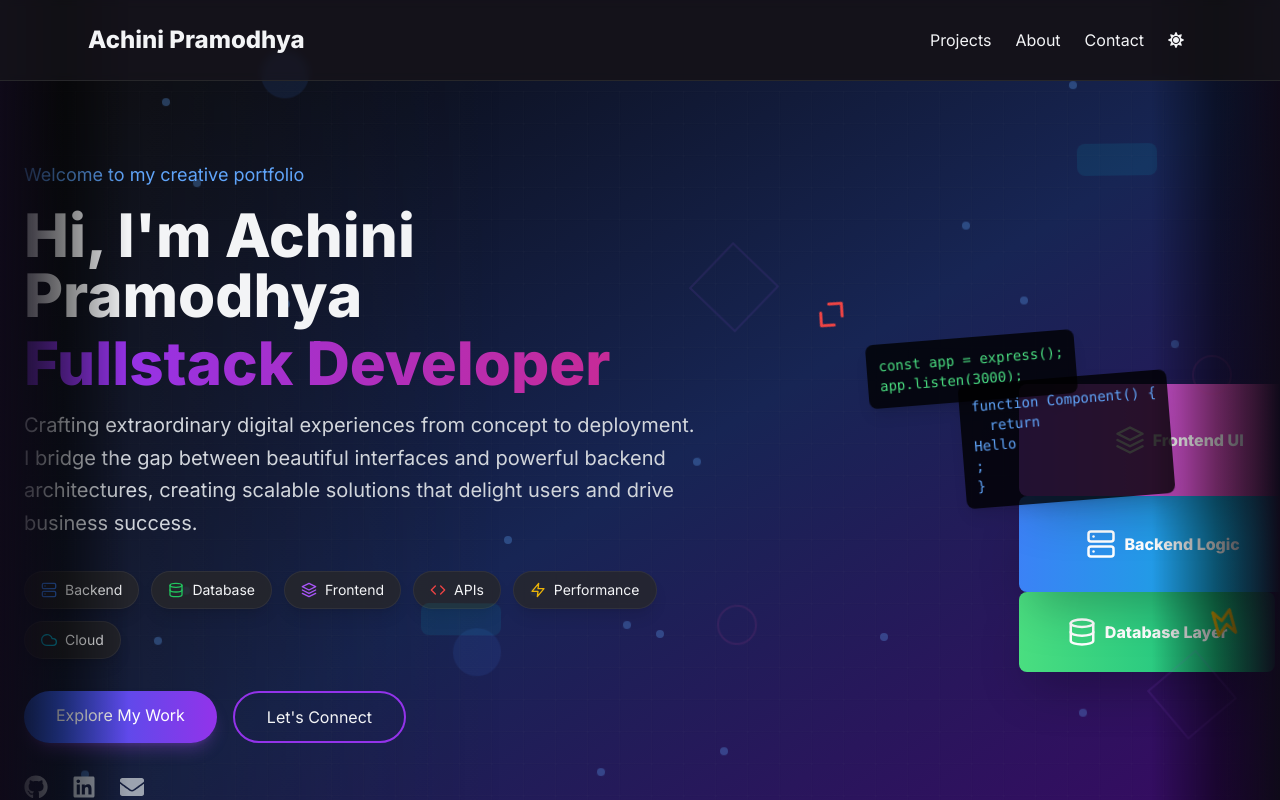
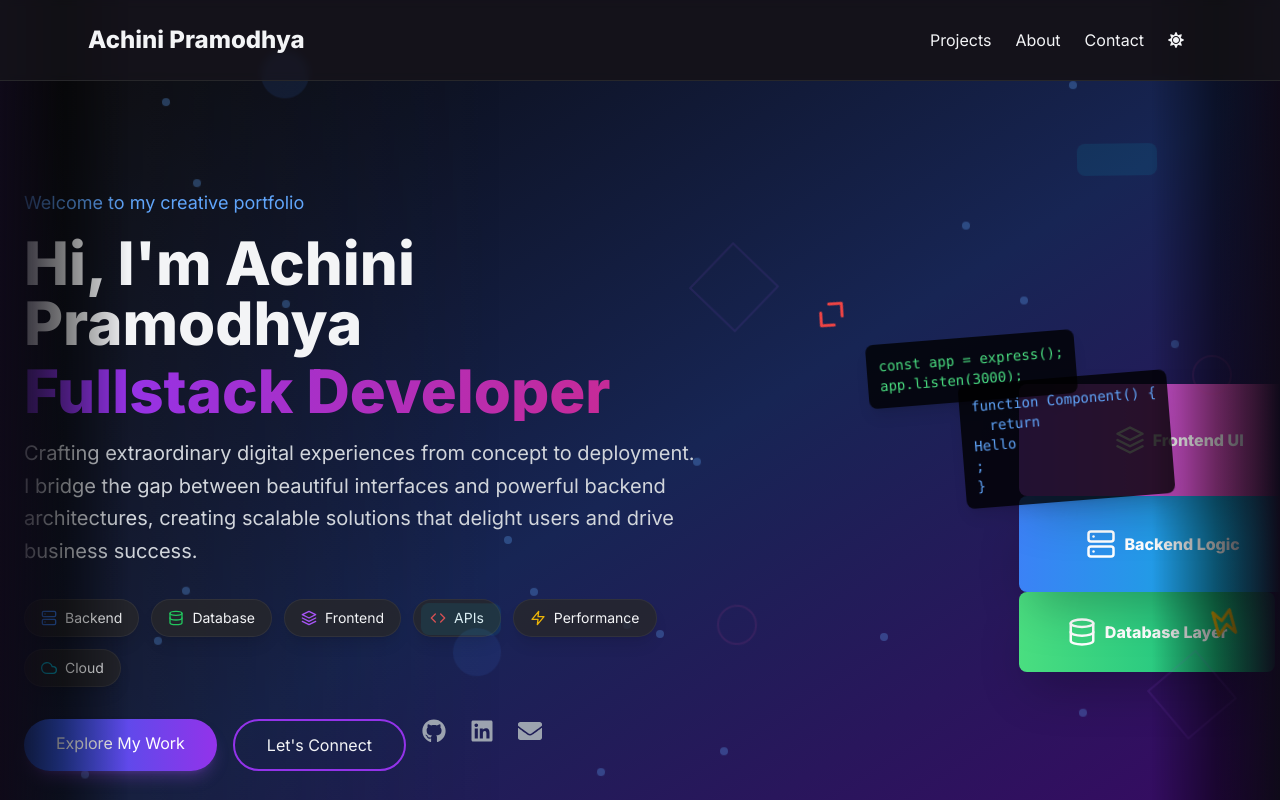
Before and after one commit to AchiniPramo/Personal_Portfolio_by_React, a React (Vite) app: page / in a window 1280 px wide. Shown: the top 800 px of the page. Built offline with nearby package versions, Linux system fonts and the light colour scheme.

Commit message:
updated hero section

```diff
--- a/src/components/Hero.jsx
+++ b/src/components/Hero.jsx
@@ -17,15 +17,15 @@ export default function Hero() {
 
   return (
     <section
+      id="hero"
       ref={ref}
       className={`reveal ${
         visible ? "visible" : ""
-      } min-h-screen relative overflow-hidden flex items-center`}
+      } h-screen relative overflow-hidden flex items-center`}
     >
       {/* Enhanced Animated Background */}
       <div className="absolute inset-0 bg-gradient-to-br from-blue-50 via-indigo-50 to-purple-50 dark:from-zinc-950 dark:via-blue-950 dark:to-purple-950" />
       <div className="absolute inset-0">
-        <div className="absolute inset-0 bg-[linear-gradient(to_right,#80808008_1px,transparent_1px),linear-gradient(to_bottom,#80808008_1px,transparent_1px)] bg-[size:32px_32px] animate-grid-move" />
         <div className="absolute inset-0 bg-gradient-to-r from-transparent via-white/60 dark:via-zinc-900/60 to-transparent animate-shimmer" />
       </div>
 
@@ -50,7 +50,7 @@ export default function Hero() {
         <div className="grid lg:grid-cols-[1.5fr,1fr] gap-12 items-center">
           <div className="space-y-8">
             {/* Text Content with Typewriter Effect */}
-            <div className="space-y-4">
+            <div className="space-y-4 portrait-center">
               <h2 className="text-lg font-medium text-blue-600 dark:text-blue-400 animate-fade-in-up">
                 Welcome to my creative portfolio
               </h2>
@@ -69,7 +69,7 @@ export default function Hero() {
             </div>
 
             {/* Enhanced Tech Stack Pills */}
-            <div className="flex flex-wrap gap-3 animate-fade-in-up animation-delay-600">
+            <div className="flex flex-wrap gap-3 animate-fade-in-up animation-delay-600 portrait-justify-center">
               {techStack.map((tech, index) => (
                 <div
                   key={tech.label}
@@ -83,7 +83,7 @@ export default function Hero() {
             </div>
 
             {/* Call to Action */}
-            <div className="flex flex-wrap gap-4 animate-fade-in-up animation-delay-800">
+            <div className="flex flex-wrap gap-4 animate-fade-in-up animation-delay-800 portrait-justify-center">
               <a
                 href="#projects"
                 className="px-8 py-3 bg-gradient-to-r from-blue-600 to-purple-600 hover:from-blue-700 hover:to-purple-700 text-white rounded-full font-medium shadow-lg shadow-purple-500/25 transition-all hover:scale-105 hover:shadow-xl"
@@ -96,10 +96,8 @@ export default function Hero() {
               >
                 Let's Connect
               </a>
-            </div>
-
-            {/* Social Links */}
-            <div className="flex gap-6 text-2xl text-gray-600 dark:text-gray-400 animate-fade-in-up animation-delay-1000">
+ {/* Social Links */}
+            <div className="flex gap-6 text-2xl text-gray-600 dark:text-gray-400 animate-fade-in-up animation-delay-1000 portrait-justify-center">
               <a
                 aria-label="GitHub"
                 href="https://github.com/AchiniPramo"
@@ -123,6 +121,8 @@ export default function Hero() {
               </a>
             </div>
           </div>
+            </div>
+
 
           {/* Creative Fullstack Visual */}
           <div className="relative flex items-center justify-center min-h-[500px] animate-fade-in-up animation-delay-600">
@@ -245,6 +245,15 @@ export default function Hero() {
         .animation-delay-600 { animation-delay: 0.6s; }
         .animation-delay-800 { animation-delay: 0.8s; }
         .animation-delay-1000 { animation-delay: 1s; }
+
+        @media (orientation: portrait) {
+          .portrait-center {
+            text-align: center;
+          }
+          .portrait-justify-center {
+            justify-content: center;
+          }
+        }
       `}</style>
     </section>
   );
```
